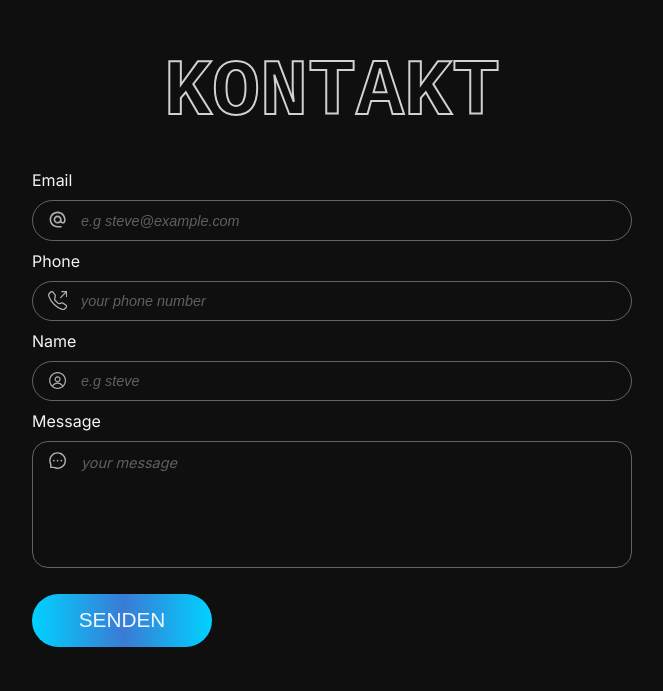
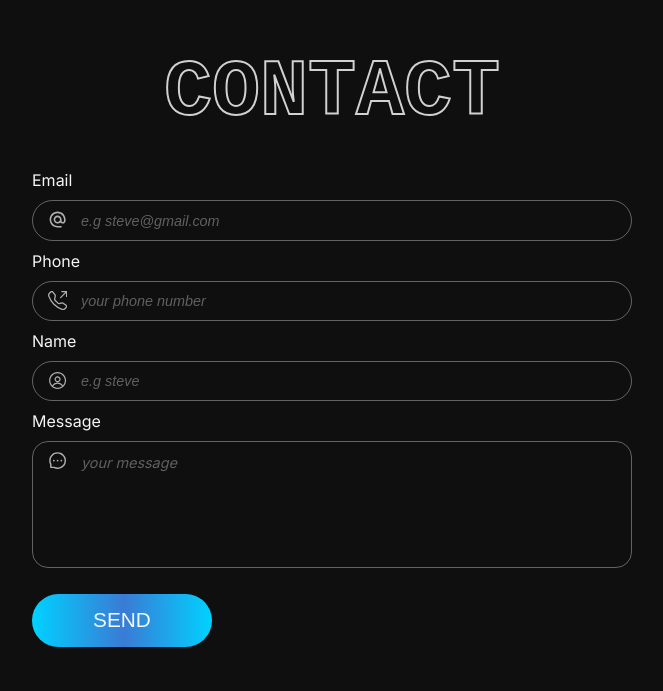
Before and after one commit to nizza1/project-x, a Next.js app: page / in a window 1280 px wide. Shown: the part 1429-2120 px from the top of the page, without its empty margins (308-971 px from the left). Built offline with nearby package versions, Linux system fonts and the light colour scheme.

Commit message:
language switcher

```diff
--- a/app/components/about/about.jsx
+++ b/app/components/about/about.jsx
@@ -2,15 +2,22 @@ import React from 'react'
 import styles from './styles.module.css'
 import Image from 'next/image'
 
+
+import {en , de} from './data'
+
+
 import AnimatedText from '../animatedText/animatedText'
-const About = () => {
+const About = ({language}) => {
+    const lang = language === 'de' ? de : en ;
+    const data = lang;
+
   return (
     <div className={styles.container} id='about'>
         <div className={styles.innerCo}>
            {/*  <h1>
                 <AnimatedText text='WER SIND WIR?'/>
             </h1> */}
-            <h1 className={styles.title}>ABOUT</h1>
+            <h1 className={styles.title}>{data.title}</h1>
 
             <div className={styles.profilesCo}>
 
--- /dev/null
+++ b/app/components/about/data.js
@@ -0,0 +1,7 @@
+export const de = {
+    title: 'ÜBER UNS'
+}
+
+export const en = {
+    title: 'ABOUT'
+}
--- a/app/components/contact/contact.jsx
+++ b/app/components/contact/contact.jsx
@@ -12,7 +12,15 @@ import {BsTelephoneOutbound} from 'react-icons/bs'
 import {RxAvatar} from 'react-icons/rx'
 import {AiOutlineMessage} from 'react-icons/ai'
 
-const Contact = () => {
+
+import {en , de} from './data'
+
+
+const Contact = ({ language}) => {
+
+  const lang = language === 'de' ? de : en ;
+
+  const data = lang
 
     const strockRef = useRef(null)
 
@@ -62,18 +70,18 @@ const Contact = () => {
         <div className={styles.innerContainer}>
 
 
-            <h1 ref={strockRef} className={styles.title}> KONTAKT</h1>
-         {/*    <h1><AnimatedText text='KONTAKT'/></h1> */}
+            <h1 ref={strockRef} className={styles.title}> {data.title}</h1>
+
 
             <form className={styles.form} onSubmit={handleSubmit}>
 
         <div className={`${styles.email} ${styles.block}`}>
-          <label  htmlFor="frm-email">Email</label>
+          <label  htmlFor="frm-email">{data.email}</label>
           <input
             id="frm-email"
             type="email"
             name="email"
-            placeholder="e.g steve@example.com"
+            placeholder={data.pl_email}
             autoComplete="email"
             required
             value={formData.email}
@@ -82,10 +90,10 @@ const Contact = () => {
           <MdAlternateEmail className={styles.iconss}/>
         </div>
         <div className={`${styles.phone} ${styles.block}`}>
-          <label htmlFor="frm-phone">Phone</label>
+          <label htmlFor="frm-phone">{data.phone}</label>
           <input
             id="frm-phone"
-            placeholder="your phone number"
+            placeholder={data.pl_phone}
             type="text"
             name="phone"
             autoComplete="tel"
@@ -97,10 +105,10 @@ const Contact = () => {
         </div>
         <div className={`${styles.name} ${styles.block}`}>
           <div>
-            <label htmlFor="frm-first"> Name</label>
+            <label htmlFor="frm-first"> {data.name}</label>
             <input
               id="frm-first"
-              placeholder="e.g steve"
+              placeholder={data.pl_name}
               type="text"
               name="name"
               autoComplete="given-name"
@@ -113,8 +121,9 @@ const Contact = () => {
 
         </div>
         <div className={`${styles.message} ${styles.block}`}>
-          <label htmlFor="frm-message">Message</label>
-          <textarea className={styles.textarea} id="frm-message" rows="6" name="message" placeholder="your message"
+          <label htmlFor="frm-message">{data.message}</label>
+          <textarea className={styles.textarea} id="frm-message" rows="6" name="message"
+          placeholder={data.pl_message}
           value={formData.message}
           onChange={handleChange}
           ></textarea>
@@ -122,7 +131,7 @@ const Contact = () => {
         </div>
         <div className={`${styles.button} ${styles.block}`}>
 
-        <button>SENDEN</button>
+        <button>{data.send}</button>
         </div>
 
            </form>
--- /dev/null
+++ b/app/components/contact/data.js
@@ -0,0 +1,33 @@
+
+
+export const en = {
+
+    title : 'CONTACT',
+
+    email: 'Email',
+    phone: 'Phone',
+    name: 'Name',
+    message: 'Message',
+    send: 'SEND',
+
+    pl_email: 'e.g steve@gmail.com',
+    pl_phone: 'your phone number',
+    pl_name: 'e.g steve',
+    pl_message: 'your message'
+}
+
+export const de = {
+
+    title : 'KONTAKT',
+
+    email: 'Email',
+    phone: 'Telefon',
+    name: 'Name',
+    message: 'Ihre Anfrage',
+    send: 'SENDEN',
+
+    pl_email: 'z.b jens@gmail.com',
+    pl_phone: 'Ihre Telefonnummer',
+    pl_name: 'z.b jens',
+    pl_message: 'Ihre Anfrage '
+}
--- a/app/components/headerBar/header.jsx
+++ b/app/components/headerBar/header.jsx
@@ -3,8 +3,8 @@
 import React from 'react'
 import styles from './styles.module.css'
 
-
-
+import { usePathname } from 'next/navigation'
+import { useRouter } from 'next/navigation'
 
 
 //components
@@ -12,6 +12,18 @@ import NavButton from './navButton/navButton'
 import Navlist from './navList/navlist';
 
 const Header = () => {
+
+const router = useRouter();
+
+ const path = usePathname();
+ const pathParts = path.split('/');
+ const lang = pathParts[1] || 'en';
+
+const switchLocale = (newLanguage) => {
+  const newPath = `/${newLanguage}${path.substring(3)}`;
+  router.push(newPath);
+};
+
 
 
   return (
@@ -22,12 +34,19 @@ const Header = () => {
             </div>
 
             <div className={styles.navContainer}>
-                <NavButton />
+                <div className={styles.langSwitcher}>
+                    <button
+                    onClick={() => switchLocale('en')} className={`${styles.langButton} ${lang === 'en' ? styles.selectedLang : ''}`}>EN</button>
+                    <button
+                    onClick={() => switchLocale('de')}
+                    className={`${styles.langButton} ${lang === 'de' ? styles.selectedLang : ''}`}>DE</button>
+                </div>
+                <NavButton language={lang}/>
             </div>
 
 
             <div className={styles.navListCo}>
-            <Navlist />
+            <Navlist language={lang} />
             </div>
 
 
--- a/app/components/headerBar/navButton/navButton.jsx
+++ b/app/components/headerBar/navButton/navButton.jsx
@@ -5,7 +5,7 @@ import styles from './styles.module.css'
 
 import NavList from '../navList/navlist'
 
-const NavButton = () => {
+const NavButton = ({language}) => {
 
   const [isActive , setIsActive] = useState(false);
 
@@ -27,7 +27,7 @@ const NavButton = () => {
 
 
 
-        <NavList isActive={isActive}/>
+        <NavList isActive={isActive} language={language}/>
 
     </div>
 
--- /dev/null
+++ b/app/components/headerBar/navList/data.js
@@ -0,0 +1,9 @@
+export const de = {
+    about: 'über uns',
+    contact: 'kontakt'
+}
+
+export const en = {
+    about: 'about',
+    contact: 'contact'
+}
--- a/app/components/headerBar/navList/navlist.jsx
+++ b/app/components/headerBar/navList/navlist.jsx
@@ -4,11 +4,14 @@ import styles from './styles.module.css'
 
 //icons
 import { FaYoutube ,FaInstagramSquare , FaLinkedin} from "react-icons/fa";
-import { AiFillInstagram } from "react-icons/ai";
+
+import {en , de} from './data'
 
 
-const Navlist = ({isActive}) => {
+const Navlist = ({isActive , language}) => {
 
+  const lang = language === 'de' ? de : en ;
+  const data = lang
   const handleScroll = (href) => {
     // Prevent the default behavior of the anchor tag
    /*  toggleIsActive(); */
@@ -27,13 +30,13 @@ const Navlist = ({isActive}) => {
                className={styles.link}
                onClick={()=> {
                   handleScroll('#contact');
-                }} > contact</button>
+                }} > {data.contact}</button>
 
                  <button
                className={styles.link}
                onClick={()=> {
                   handleScroll('#about');
-                }} > about</button>
+                }} > {data.about}</button>
 
                 <div className={styles.social}>
                < FaYoutube className={styles.socialIcon}/>
--- a/app/components/headerBar/styles.module.css
+++ b/app/components/headerBar/styles.module.css
@@ -7,6 +7,37 @@
     margin-inline: auto;
     display: flex;
     justify-content: space-between;
+}
+
+.navContainer {
+    display: flex;
+    align-items: center;
+    column-gap: .8rem;
+}
+
+.langSwitcher {
+    display: flex;
+    align-items: center;
+    column-gap: .4rem;
+}
+.langButton {
+    background: transparent;
+    color: aliceblue;
+    font-size: 1rem;
+    border: none;
+    cursor: pointer;
+/*     border: 1px solid aliceblue;
+    border-radius: .5rem ;
+    padding: .5rem .3rem; */
+}
+
+.langButton:first-of-type {
+    border-right: 1px solid aliceblue;
+    padding-right:.5rem ;
+}
+
+.selectedLang {
+    color: rgb(119, 69, 255);
 }
 
 
--- a/app/page.js
+++ b/app/page.js
@@ -16,8 +16,8 @@ export default function Home() {
     <main className={styles.main}>
       <NewHero />
      {/* <ServicesBox /> */}
-     <About />
-     <Contact />
+     <About language='en'/>
+     <Contact language='en' />
 
      {/*  <Hero /> */}
      {/*  <Services /> */}
```
Also changed, not shown: app/[lang]/page.jsx (added, +16 -0 lines).
